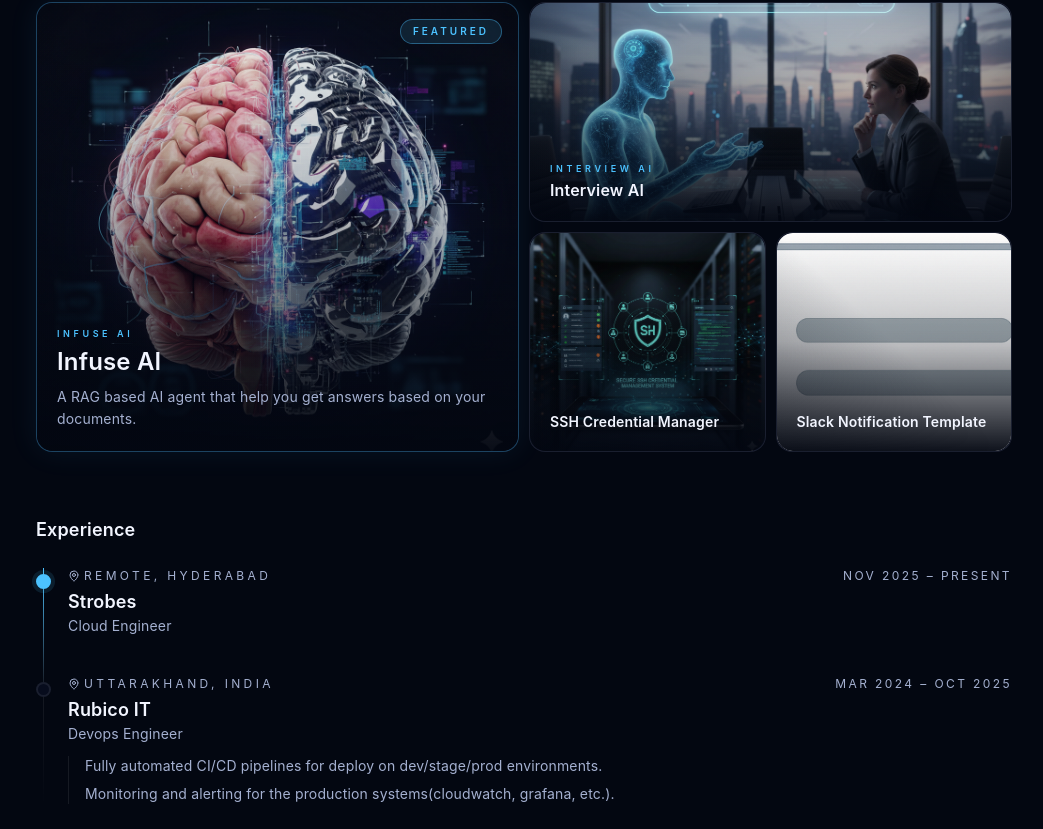
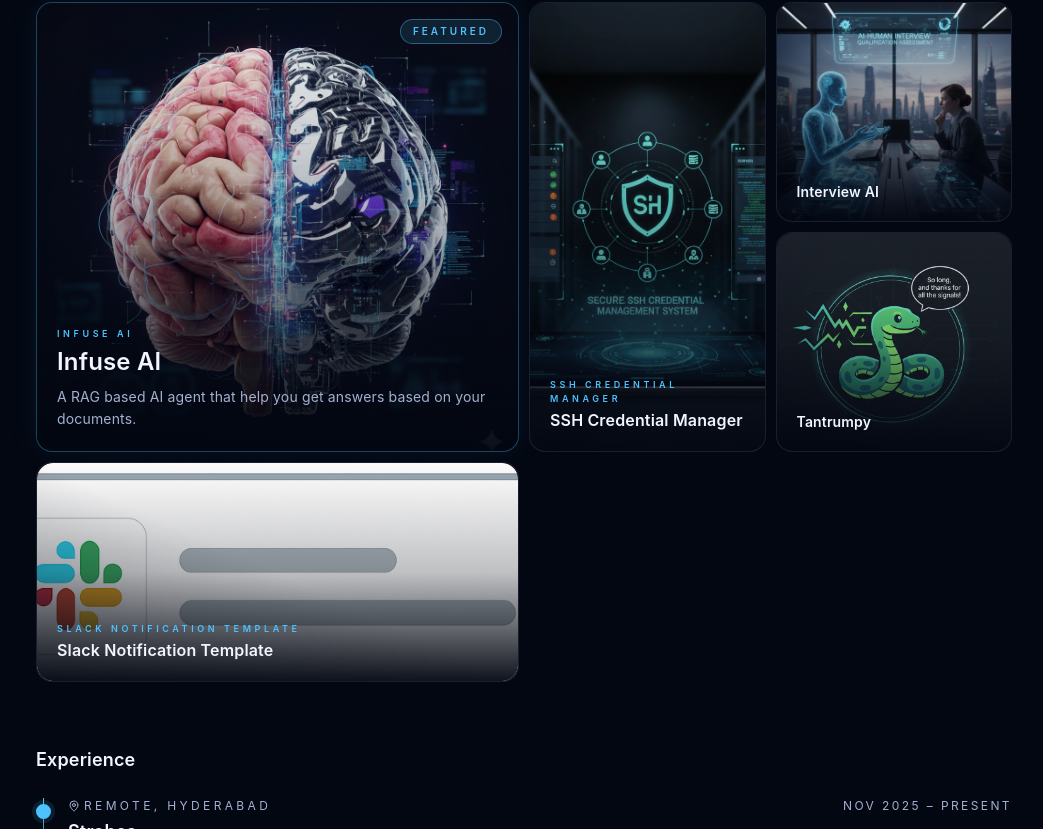
Before and after one commit to hemupadhyay26/hemupadhyay26.github.io, a React (Vite) app: page / in a window 1280 px wide. Shown: the part 691-1520 px from the top of the page, without its empty margins (116-1159 px from the left). Built offline with nearby package versions, Linux system fonts and the light colour scheme.

Commit message:
upd: add new project data

```diff
--- a/src/data/index.ts
+++ b/src/data/index.ts
@@ -4,6 +4,7 @@
 import projectInterviewAi from '../assets/projectInterviewAi.png'
 import projectSshCredManager from '../assets/projectSshCredManager.png'
 import projectSlackNotification from '../assets/projectSlackNotification.png'
+import projectTantrumpy from '../assets/projectTantrumpy.png'
 import audio1 from '../assets/audio/audio1.mp3'
 import audio2 from '../assets/audio/audio2.mp3'
 import audio3 from '../assets/audio/audio3.mp3'
@@ -42,20 +43,21 @@
     shape: ProjectShape.MainSquare, // ← featured highlight, only ONE allowed, always large
   },
   {
+    title: 'SSH Credential Manager',
+    description: 'A tool that helps you manage your SSH credentials.',
+    cover: 'ssh credential manager',
+    image: projectSshCredManager,
+    url: 'https://github.com/hemupadhyay26/ssh-cred-manager-nodejs',
+    size: ProjectSize.Small,
+    shape: ProjectShape.Vertical,
+  },
+  {
     title: 'Interview AI',
     description: 'A AI agent that helps you prepare for your interviews based on the job description.',
     cover: 'interview ai',
     image: projectInterviewAi,
     url: 'https://github.com/hemupadhyay26/interview-ai-agent-python', // GitHub: https://github.com/hemupadhyay26/<repo-name>
-    shape: ProjectShape.Horizontal,
-    size: ProjectSize.Small,
-  },
-  {
-    title: 'SSH Credential Manager',
-    description: 'A tool that helps you manage your SSH credentials.',
-    cover: 'ssh credential manager',
-    image: projectSshCredManager,
-    url: 'https://github.com/hemupadhyay26/ssh-cred-manager-nodejs',
+    shape: ProjectShape.Square,
     size: ProjectSize.Small,
   },
   {
@@ -64,9 +66,18 @@
     cover: 'slack notification template',
     image: projectSlackNotification,
     url: 'https://github.com/hemupadhyay26/slack-github-action-template',
+    shape: ProjectShape.Horizontal,
+    size: ProjectSize.Small,
+  },
+  {
+    title: 'Tantrumpy',
+    description: 'A Python package that captures exit signals and prints a nice message when the program terminates.',
+    cover: 'tantrumpy',
+    image: projectTantrumpy,
+    url: 'https://github.com/hemupadhyay26/tantrumpy',
     shape: ProjectShape.Square,
     size: ProjectSize.Small,
-  },
+  }
 ]
 
 export const experienceCards: Experience[] = [
```
Also changed, not shown: .claude/PRD.md, src/assets/projectTantrumpy.png (added).
